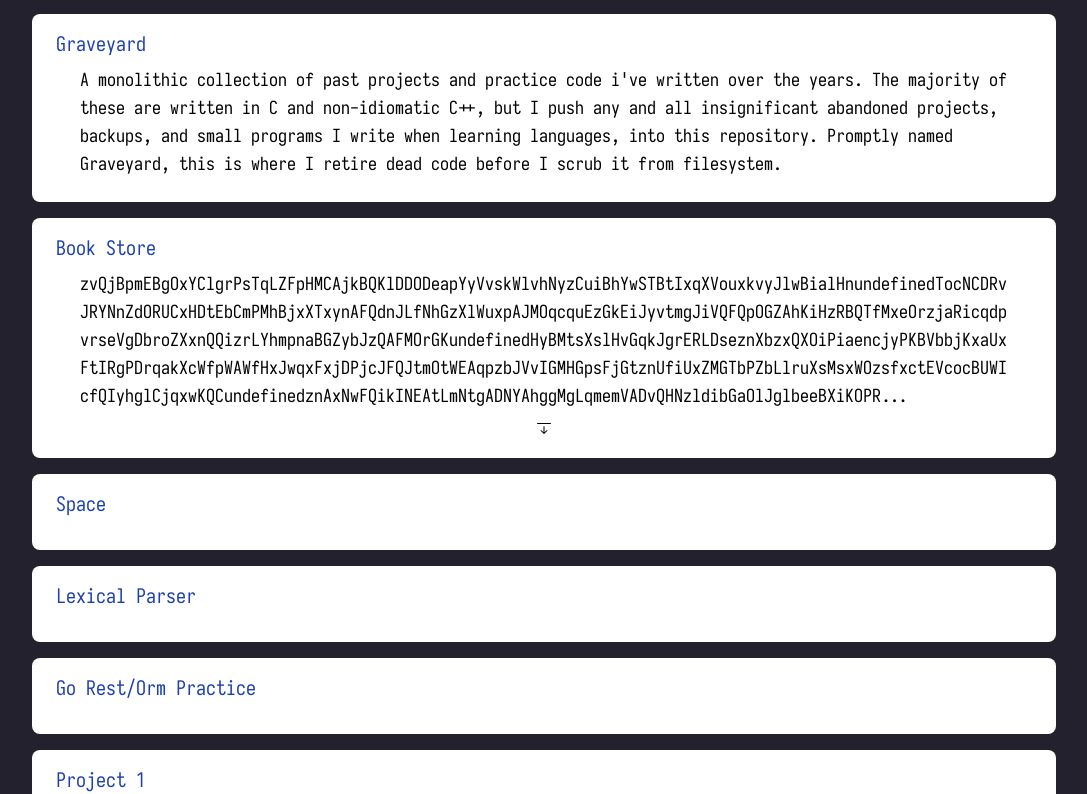
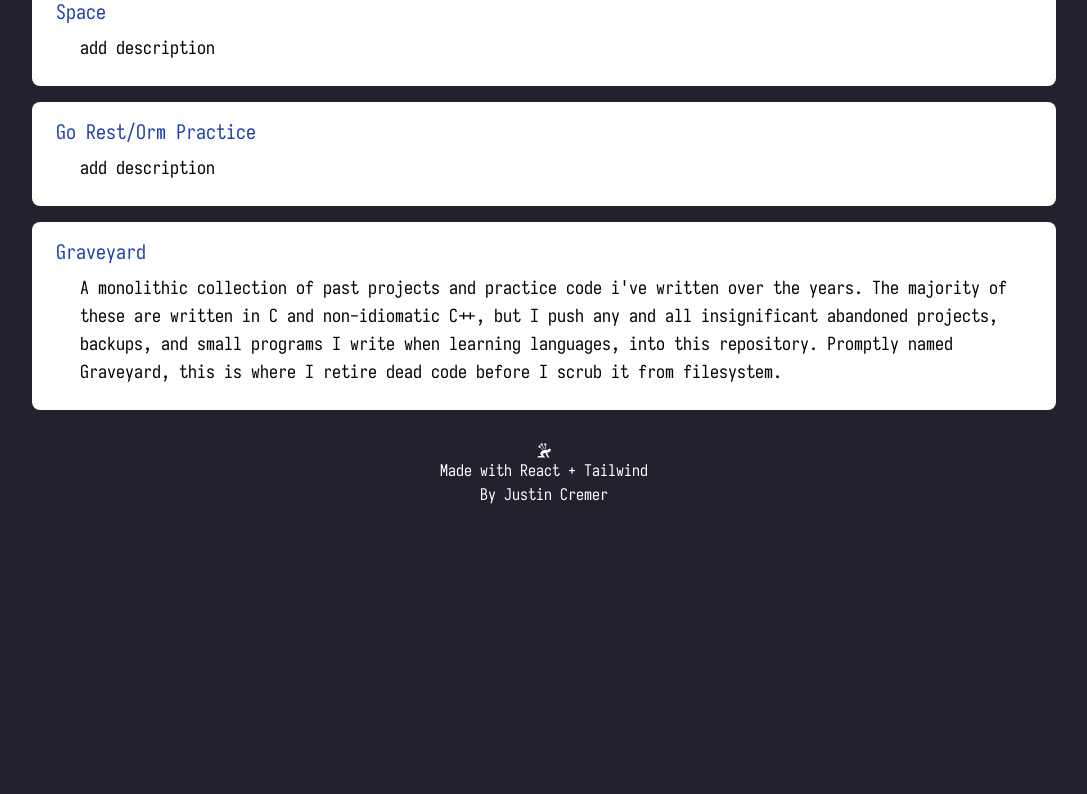
Before and after one commit to justincremer/portfolio, a React (Create React App) app: page / in a window 1280 px wide. Shown: the part 2046-2840 px from the top of the page, without its empty margins (96-1183 px from the left). After the commit the page ends 2664 px from the top, so only its background shows below. Built offline with nearby package versions, Linux system fonts and the light colour scheme.

Commit message:
cleans project section

```diff
--- a/src/pages/portfolios/justincremer.tsx
+++ b/src/pages/portfolios/justincremer.tsx
@@ -7,8 +7,6 @@ import {
   FaLinkedin as LinkedIn,
   FaGithubSquare as Github,
 } from "react-icons/fa";
-
-import { genRandString } from "../../utils";
 
 export const JustinCremer: React.FC = (): JSX.Element => {
   const iconSize: number = 35;
@@ -79,12 +77,33 @@ export const JustinCremer: React.FC = (): JSX.Element => {
 	  {
 		title: "Lisp Interpreter",
 		url: "https://github.com/justincremer/lisp-interpreter",
-		description: genRandString(500),
+		description: "add description",
+	  },
+	  {
+		title: "Lexical Parser",
+		url: "https://github.com/justincremer/lexical-parser",
+		description: "add description",
+	  },
+	  {
+		title: "Book Store",
+		url: "https://github.com/justincremer/book-store",
+		description: "add description",
 	  },
 	  {
 		title: "Key Value Store",
 		url: "https://github.com/justincremer/kvs",
-		description: genRandString(500),
+		description: "add description",
+	  },
+	  {
+		title: "Space",
+		url: "https://github.com/aaronTheZinc/Space",
+		description: "add description",
+	  },
+
+	  {
+		title: "Go Rest/Orm Practice",
+		url: "https://github.com/justincremer/go-orm",
+		description: "add description",
 	  },
 	  {
 		title: "Graveyard",
@@ -92,39 +111,7 @@ export const JustinCremer: React.FC = (): JSX.Element => {
 		description:
 		  "A monolithic collection of past projects and practice code i've written over the years.  The majority of these are written in C and non-idiomatic C++, but I push any and all insignificant abandoned projects, backups, and small programs I write when learning languages, into this repository.  Promptly named Graveyard, this is where I retire dead code before I scrub it from filesystem.",
 	  },
-	  {
-		title: "Book Store",
-		url: "https://github.com/justincremer/book-store",
-		description: genRandString(500),
-	  },
-	  {
-		title: "Space",
-		url: "https://github.com/aaronTheZinc/Space",
-		description: "",
-	  },
-	  {
-		title: "Lexical Parser",
-		url: "https://github.com/justincremer/lexical-parser",
-		description: "",
-	  },
-	  {
-		title: "Go Rest/Orm Practice",
-		url: "https://github.com/justincremer/go-orm",
-		description: "",
-	  },
-	].concat(
-	  ((n): any => {
-		let res: Array<any> = [];
-		for (let i: number = 0; i < n; i++) {
-		  res.push({
-			title: `Project ${i + 1}`,
-			description: genRandString(1000),
-			url: "https://github.com/justincremer",
-		  });
-		}
-		return res;
-	  })(1)
-	),
+	],
 	maxProjectDescriptionLength: 500,
   };
 
```
